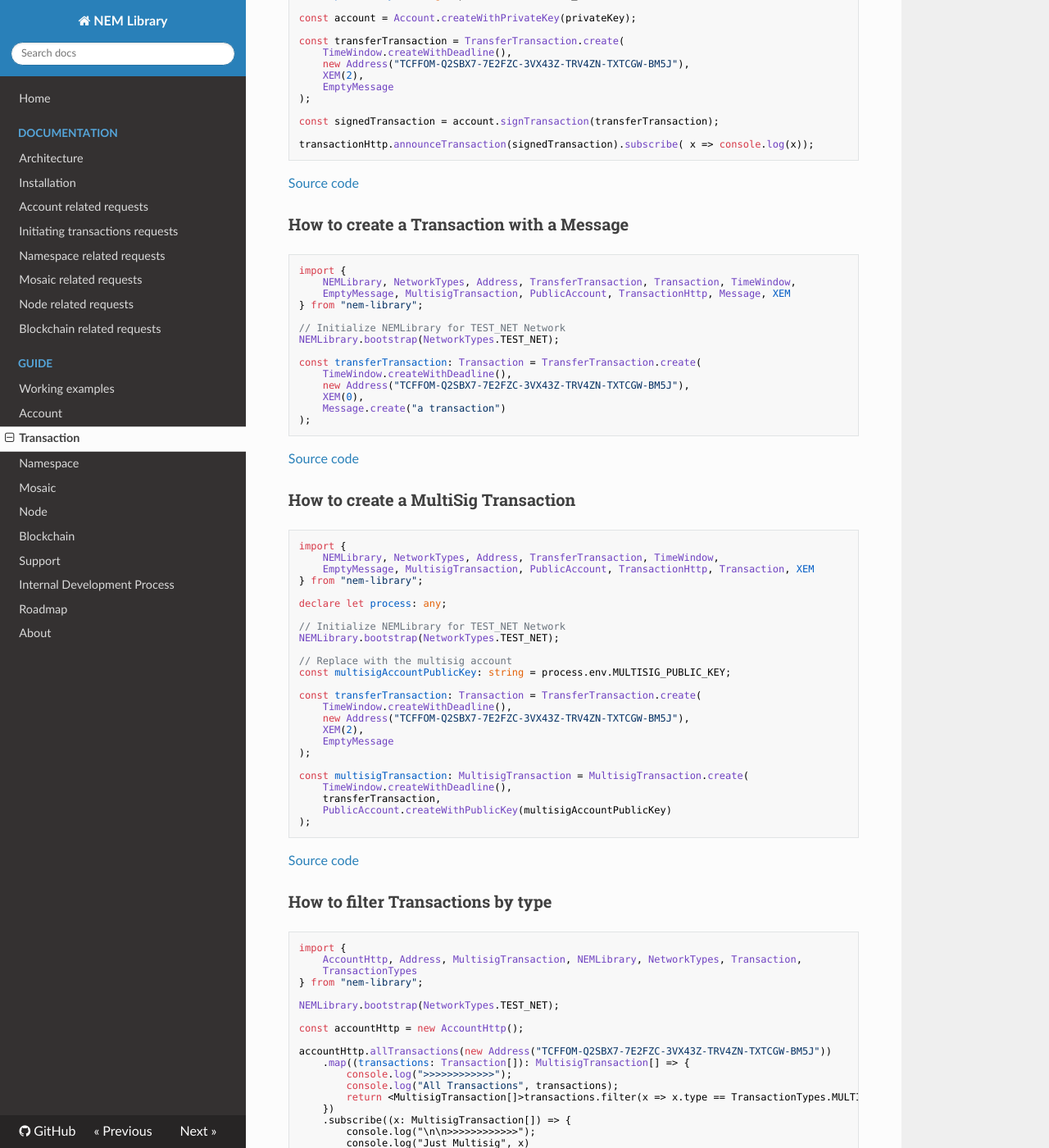
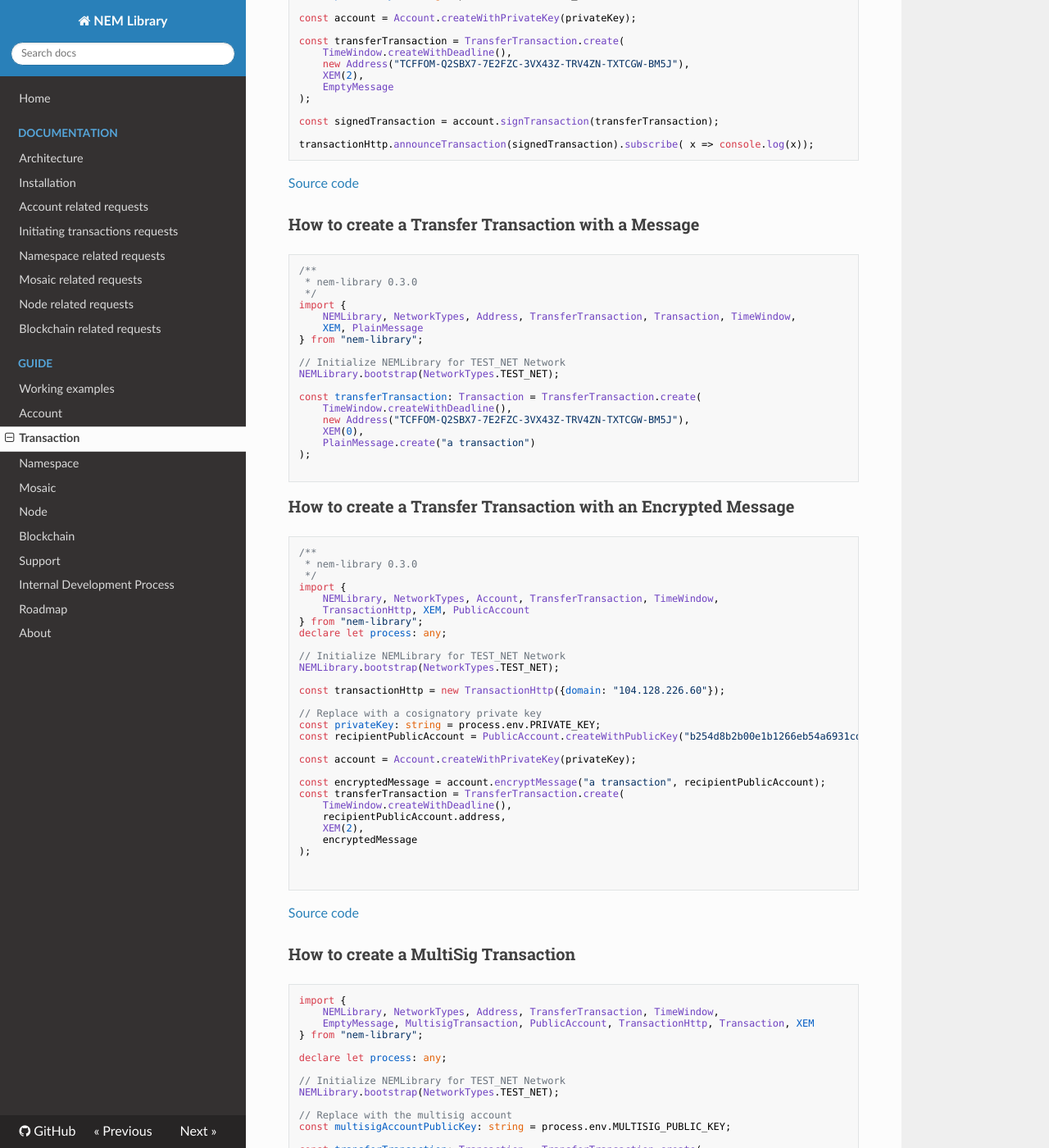
Before and after one commit to takahser/nem-library-docs, an MkDocs documentation site: the page built from docs/guide/transaction.md, in a window 1280 px wide and 1400 px high, scrolled down 679 px. Shown: the whole window at 82% size. Built offline with MkDocs 1.6.1, drawn with Linux system fonts in a browser that asks for light colours; nearby versions of some CDN libraries; old or Windows-style settings are respelled for this version of MkDocs.

Commit message:
ADDED EncryptedMessage and PlainMessage examples

````diff
--- a/docs/guide/transaction.md
+++ b/docs/guide/transaction.md
@@ -52,12 +52,15 @@ transactionHttp.announceTransaction(signedTransaction).subscribe( x => console.l
 
 [Source code](https://github.com/aleixmorgadas/nem-library-examples/blob/master/howto/transaction/How_to_sign_a_Transaction.ts)
 
-### How to create a Transaction with a Message
+### How to create a Transfer Transaction with a Message
 
 ```typescript
+/**
+ * nem-library 0.3.0
+ */
 import {
     NEMLibrary, NetworkTypes, Address, TransferTransaction, Transaction, TimeWindow,
-    EmptyMessage, MultisigTransaction, PublicAccount, TransactionHttp, Message, XEM
+    XEM, PlainMessage
 } from "nem-library";
 
 // Initialize NEMLibrary for TEST_NET Network
@@ -67,8 +70,43 @@ const transferTransaction: Transaction = TransferTransaction.create(
     TimeWindow.createWithDeadline(),
     new Address("TCFFOM-Q2SBX7-7E2FZC-3VX43Z-TRV4ZN-TXTCGW-BM5J"),
     XEM(0),
-    Message.create("a transaction")
+    PlainMessage.create("a transaction")
 );
+
+```
+
+### How to create a Transfer Transaction with an Encrypted Message
+
+```typescript
+/**
+ * nem-library 0.3.0
+ */
+import {
+    NEMLibrary, NetworkTypes, Account, TransferTransaction, TimeWindow,
+    TransactionHttp, XEM, PublicAccount
+} from "nem-library";
+declare let process: any;
+
+// Initialize NEMLibrary for TEST_NET Network
+NEMLibrary.bootstrap(NetworkTypes.TEST_NET);
+
+const transactionHttp = new TransactionHttp({domain: "104.128.226.60"});
+
+// Replace with a cosignatory private key
+const privateKey: string = process.env.PRIVATE_KEY;
+const recipientPublicAccount = PublicAccount.createWithPublicKey("b254d8b2b00e1b1266eb54a6931cd7c1b0f307e41d9ebb01f025f4933758f0be");
+
+const account = Account.createWithPrivateKey(privateKey);
+
+const encryptedMessage = account.encryptMessage("a transaction", recipientPublicAccount);
+const transferTransaction = TransferTransaction.create(
+    TimeWindow.createWithDeadline(),
+    recipientPublicAccount.address,
+    XEM(2),
+    encryptedMessage
+);
+
+
 ```
 
 [Source code](https://github.com/aleixmorgadas/nem-library-examples/blob/master/howto/transaction/How_to_send_a_Transaction_with_a_Message.ts)
````
Also changed, not shown: docs/documentation/transaction.md (+2 -0 lines).
